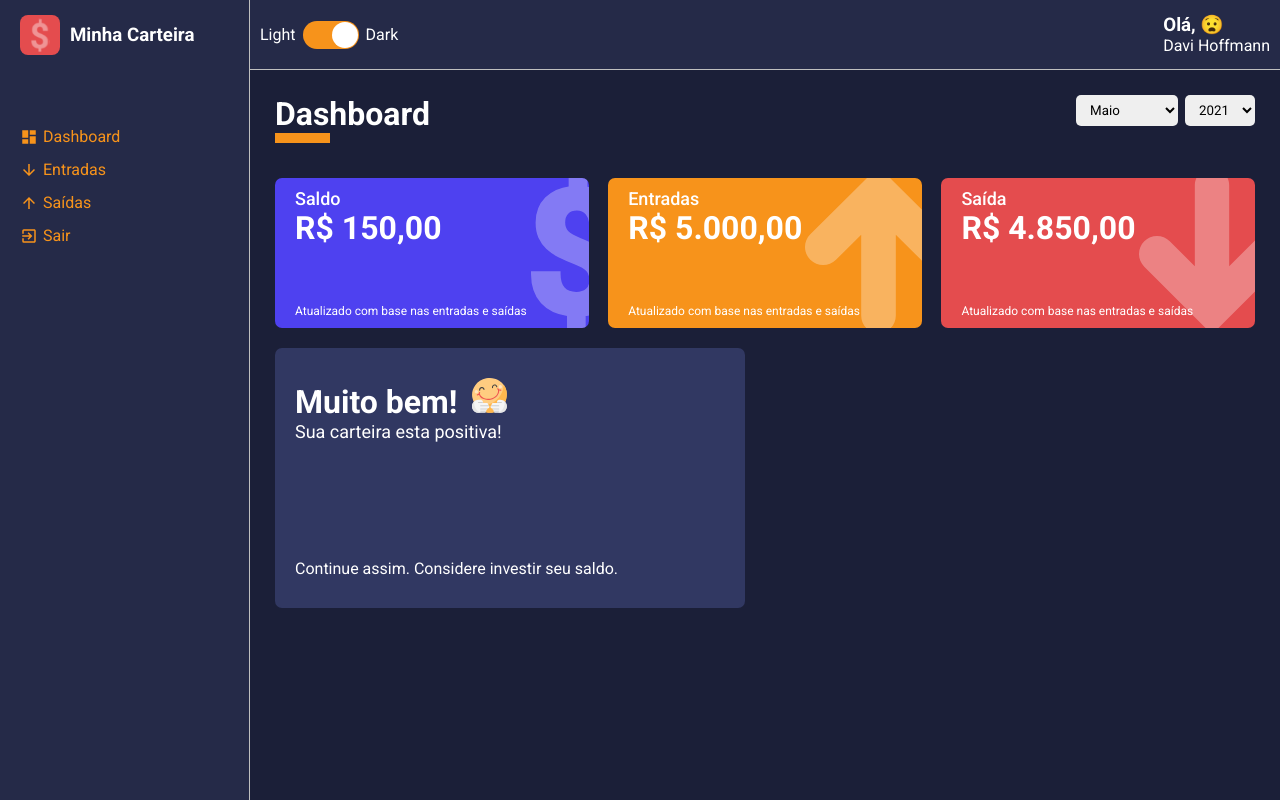
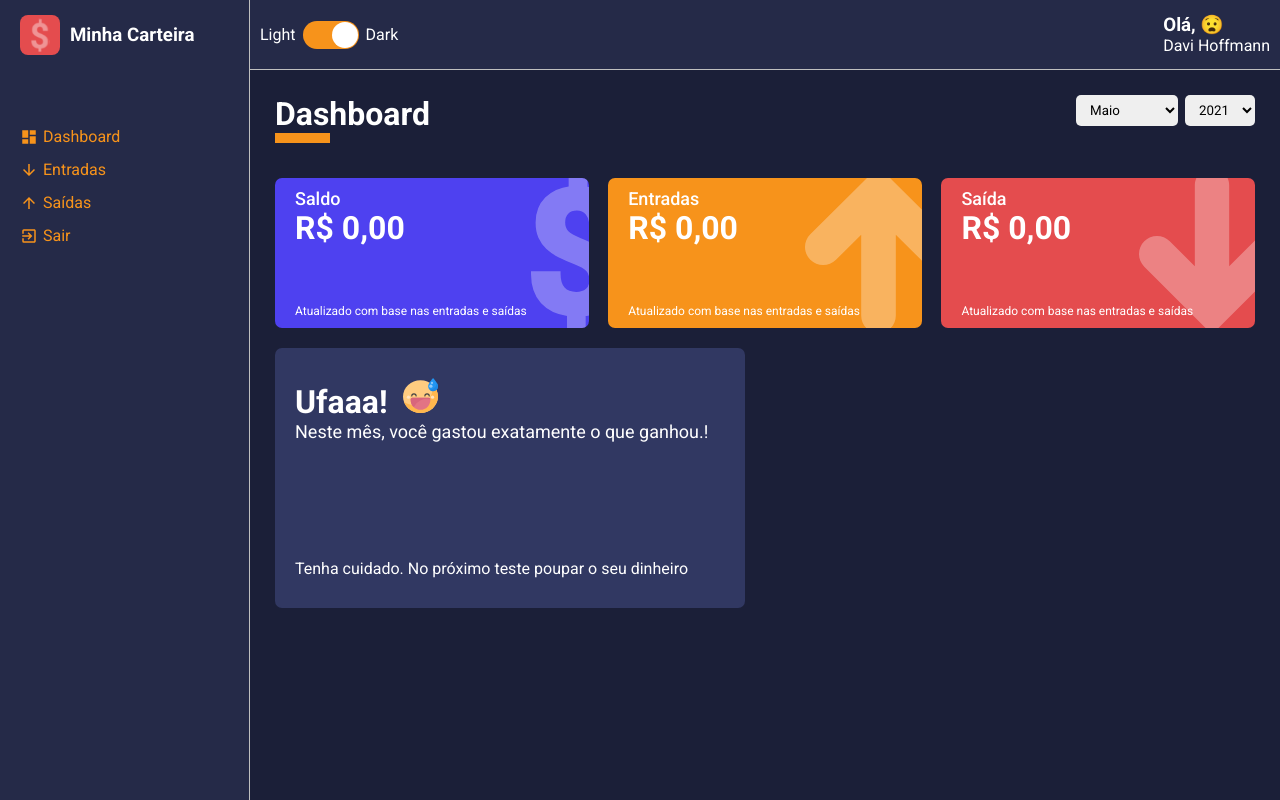
Before and after one commit to davihoffmann/minha-carteira-web, a React (Create React App) app: page /dashboard in a window 1280 px wide. Built offline with nearby package versions, Linux system fonts and the light colour scheme.

Commit message:
deixado os cartões de forma dinamica

```diff
--- a/src/pages/Dashboard/index.tsx
+++ b/src/pages/Dashboard/index.tsx
@@ -10,6 +10,9 @@
 import listOfMonths from '../../utils/months';
 
 import happyIcon from '../../assets/happy.svg';
+import sadIcon from '../../assets/sad.svg';
+import GrenningIcon from '../../assets/grinning.svg';
+
 import { Container, Content } from './styles';
 
 const Dashboard: React.FC = () => {
@@ -44,6 +47,73 @@
             };
         });
     }, []);
+
+    const totalExpenses = useMemo(() => {
+        let total: number = 0;
+
+        expenses.forEach(item => {
+            const date = new Date(item.date);
+            const year = date.getFullYear();
+            const month = date.getMonth() + 1;
+
+            if (month === monthSelected && year === yearSelected) {
+                try {
+                    total += Number(item.amount);
+                } catch {
+                    throw new Error('Invalid amount! Amount must be number.');
+                }
+            }
+        });
+        return total;
+    }, [monthSelected, yearSelected]);
+
+    const totalGains = useMemo(() => {
+        let total: number = 0;
+
+        gains.forEach(item => {
+            const date = new Date(item.date);
+            const year = date.getFullYear();
+            const month = date.getMonth() + 1;
+
+            if (month === monthSelected && year === yearSelected) {
+                try {
+                    total += Number(item.amount);
+                } catch {
+                    throw new Error('Invalid amount! Amount must be number.');
+                }
+            }
+        });
+        return total;
+    }, [monthSelected, yearSelected]);
+
+    const totalBalance = useMemo(() => {
+        return totalGains - totalExpenses;
+    }, [totalGains, totalExpenses]);
+
+    const message = useMemo(() => {
+        if (totalBalance < 0) {
+            return {
+                title: 'Que Pena!',
+                description: 'Neste mês, você gastou mais do que devia!',
+                footerText: 'Verifique seus gastos e tente cortar algumas despesas desnecessárias.',
+                icon: sadIcon,
+            };
+        } else if (totalBalance === 0) {
+            return {
+                title: 'Ufaaa!',
+                description: 'Neste mês, você gastou exatamente o que ganhou.!',
+                footerText: 'Tenha cuidado. No próximo teste poupar o seu dinheiro',
+                icon: GrenningIcon,
+            };
+        } else {
+            return {
+                title: 'Muito bem!',
+                description: 'Sua carteira esta positiva!',
+                footerText: 'Continue assim. Considere investir seu saldo.',
+                icon: happyIcon,
+            };
+        }
+    }, [totalBalance]);
 
     const handleMonthSelected = (month: string) => {
         try {
@@ -81,7 +151,7 @@
             <Content>
                 <WalletBox
                     title="Saldo"
-                    amount={150}
+                    amount={totalBalance}
                     footerLabel="Atualizado com base nas entradas e saídas"
                     icon="dolar"
                     color="#4e41f0"
@@ -89,7 +159,7 @@
 
                 <WalletBox
                     title="Entradas"
-                    amount={5000}
+                    amount={totalGains}
                     footerLabel="Atualizado com base nas entradas e saídas"
                     icon="arrowUp"
                     color="#f7931b"
@@ -97,17 +167,17 @@
 
                 <WalletBox
                     title="Saída"
-                    amount={4850}
+                    amount={totalExpenses}
                     footerLabel="Atualizado com base nas entradas e saídas"
                     icon="arrowDown"
                     color="#e44c4e"
                 />
 
                 <MessageBox
-                    title="Muito bem!"
-                    description="Sua carteira esta positiva!"
-                    footerText="Continue assim. Considere investir seu saldo."
-                    icon={happyIcon}
+                    title={message.title}
+                    description={message.description}
+                    footerText={message.footerText}
+                    icon={message.icon}
                 />
             </Content>
         </Container>
```
Also changed, not shown: src/assets/grinning.svg (added).
